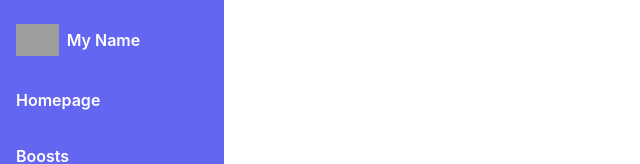
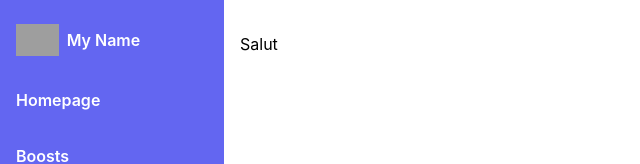
Before and after one commit to jmdtc/wow-app-v1, a React (Create React App) app: page / in a window 1280 px wide. Shown: the top 164 px of the page, without its empty margins (0-640 px from the left). Built offline with nearby package versions, Linux system fonts and the light colour scheme; grey boxes are pictures that could not be loaded.

Commit message:
Made Main a wrapping component

```diff
--- a/src/components/AppLayout/AppLayout.tsx
+++ b/src/components/AppLayout/AppLayout.tsx
@@ -21,7 +21,9 @@ const AppLayout: FC<LayoutProps> = ({ pages }) => {
                     </SideBar.Item>
                 ))}
             </SideBar.Container>
-            <Main></Main>
+            <Main>
+                <h1>Salut</h1>
+            </Main>
         </div>
     )
 }
```
Also changed, not shown: 1 other file (tests, documents, lock files or other folders).
